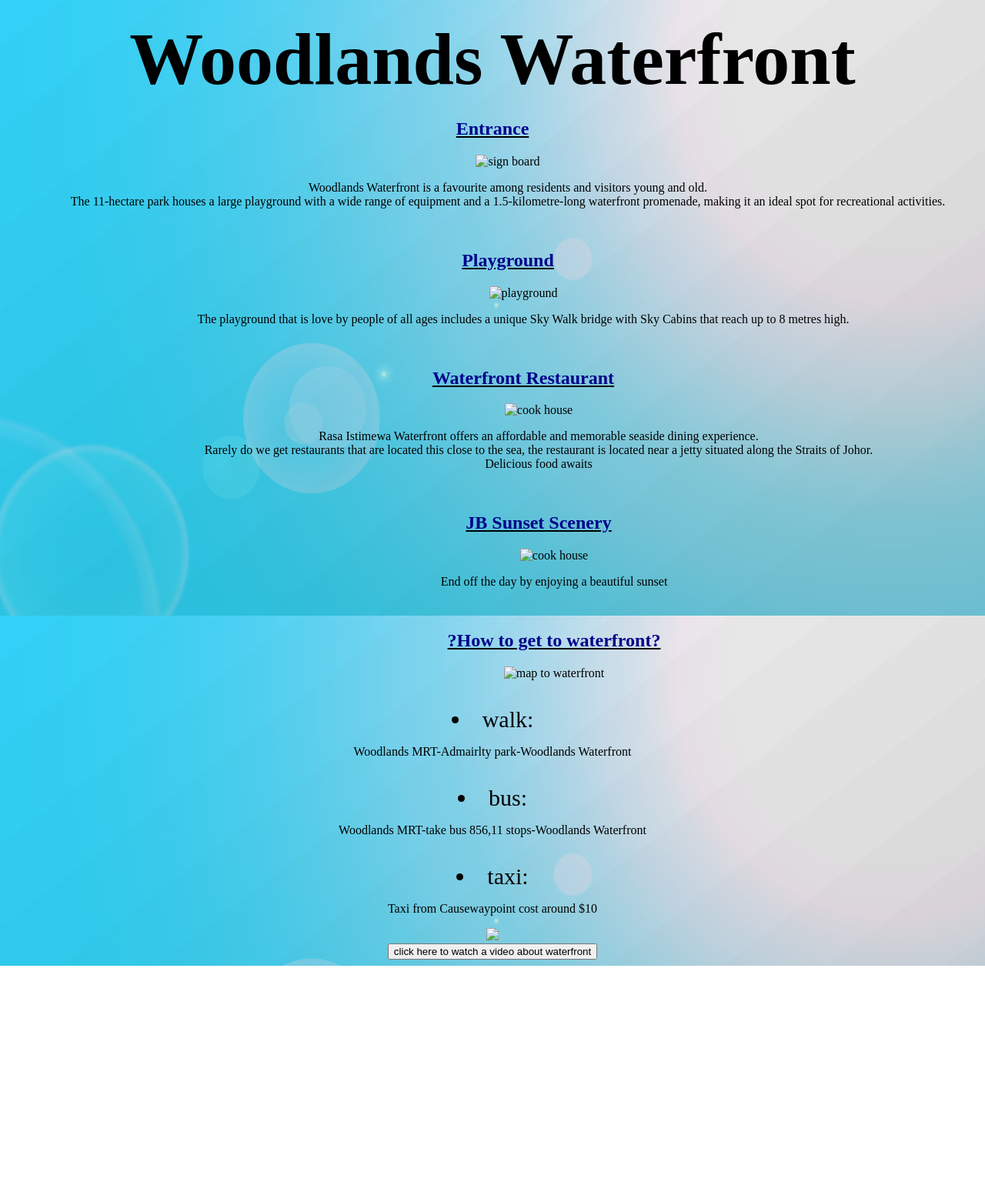
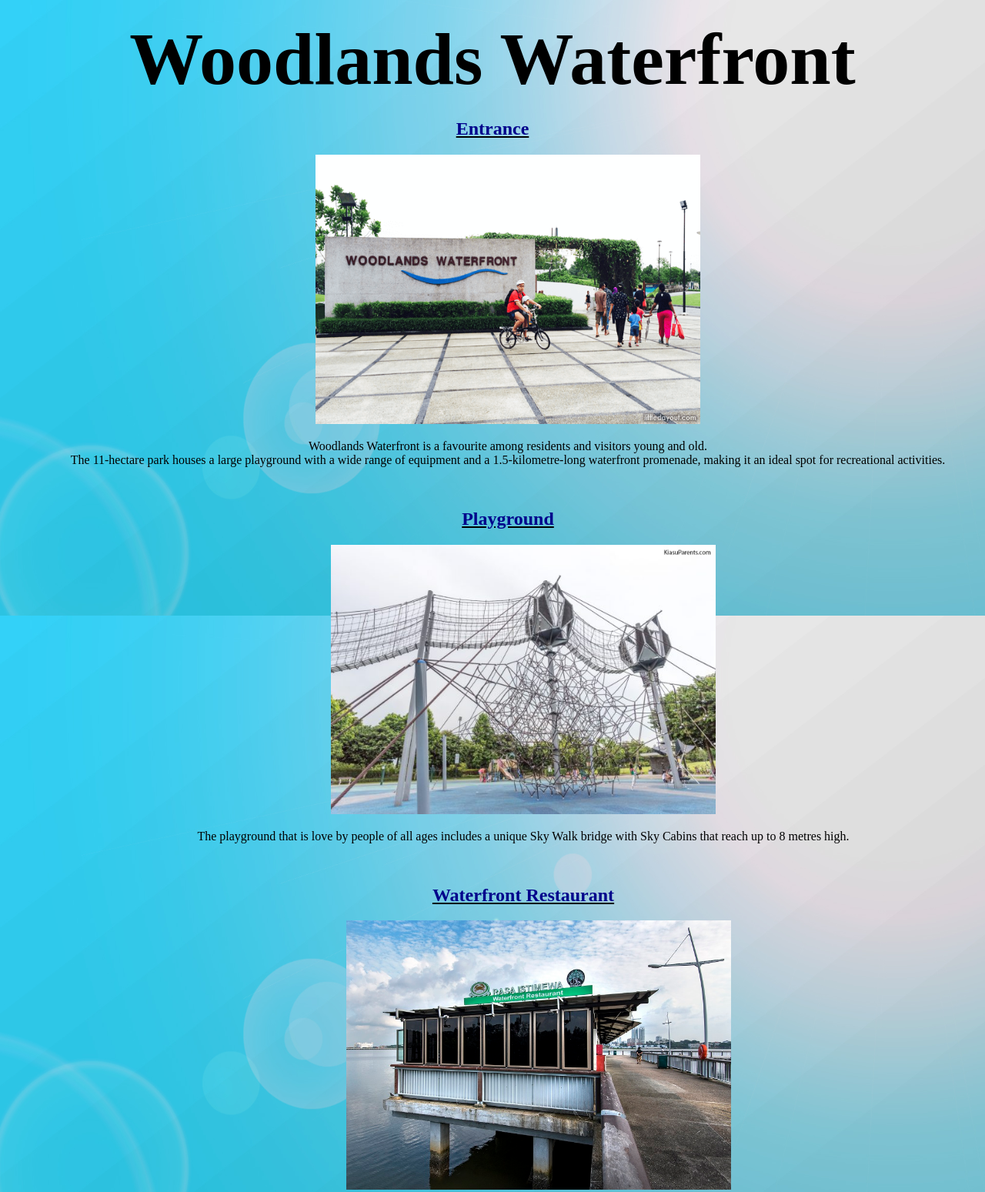
Before and after one commit to jchicken172/assignment-1.github.io, a plain HTML site: page index.html in a window 1280 px wide. Shown: the top 1549 px of the page at 77% size. Before the commit the page ends 1255 px from the top, so only its background shows below. Drawn offline with Linux system fonts and the light colour scheme; files whose address does not match are found by name.

Commit message:
Update index.html

```diff
--- a/index.html
+++ b/index.html
@@ -15,7 +15,7 @@
 
 <u><h2 style="color:darkblue"> Entrance </h2></u>
 <ol title="woodlands waterfront entrance">
-<img src="image/abc0.jpg"
+<img src="abc0.jpg"
 alt="sign board"
 width="500" height="350">
 <p> Woodlands Waterfront is a favourite among residents and visitors young and old.
@@ -27,7 +27,7 @@ The 11-hectare park houses a large playground with a wide range of equipment and
 
 <u><h2 style="color:darkblue"> Playground </h2></u>
 <ol title="playground">
-<img src="image/abc01.jpg"
+<img src="abc01.jpg"
 alt="playground"
 width="500" height="350">
 <p>The playground that is love by people of all ages includes a unique Sky Walk bridge with Sky Cabins that reach up to 8 metres high. </p>
@@ -35,7 +35,7 @@ width="500" height="350">
 <br>
 <u><h2 style="color:darkblue"> Waterfront Restaurant </h2></u>
 <ol title="restaurant">
-<img src="image/abc02.jpg"
+<img src="abc02.jpg"
 alt="cook house"
 width="500" height="350">
 <p>Rasa Istimewa Waterfront offers an affordable and memorable seaside dining experience.
@@ -45,7 +45,7 @@ width="500" height="350">
 <br>
 <u><h2 style="color:darkblue"> JB Sunset Scenery </h2></u>
 <ol title="sunset">
-<img src="image/abc03.jpg"
+<img src="abc03.jpg"
 alt="cook house"
 width="500" height="350">
 <p> End off the day by enjoying a beautiful sunset </p>
@@ -55,7 +55,7 @@ width="500" height="350">
 
 <br>
 <u><h2 style="color:darkblue"> ?How to get to waterfront? </h2></u>
-<img src="image/untitled.png"
+<img src="untitled.png"
 alt="map to waterfront"
 width="500" height="350">
  </center>
@@ -68,7 +68,7 @@ width="500" height="350">
 <br>
 <li style="font-size:30px;">taxi:</li></u> <p> Taxi from Causewaypoint cost around $10 </p>
 
-<img src="image/giphy.gif">
+<img src="giphy.gif">
 <form>
 <input type="button" value="click here to watch a video about waterfront"
 onclick="window.location.href='https://www.youtube.com/watch?v=o8UZ2Xx6UCU'" />
```
